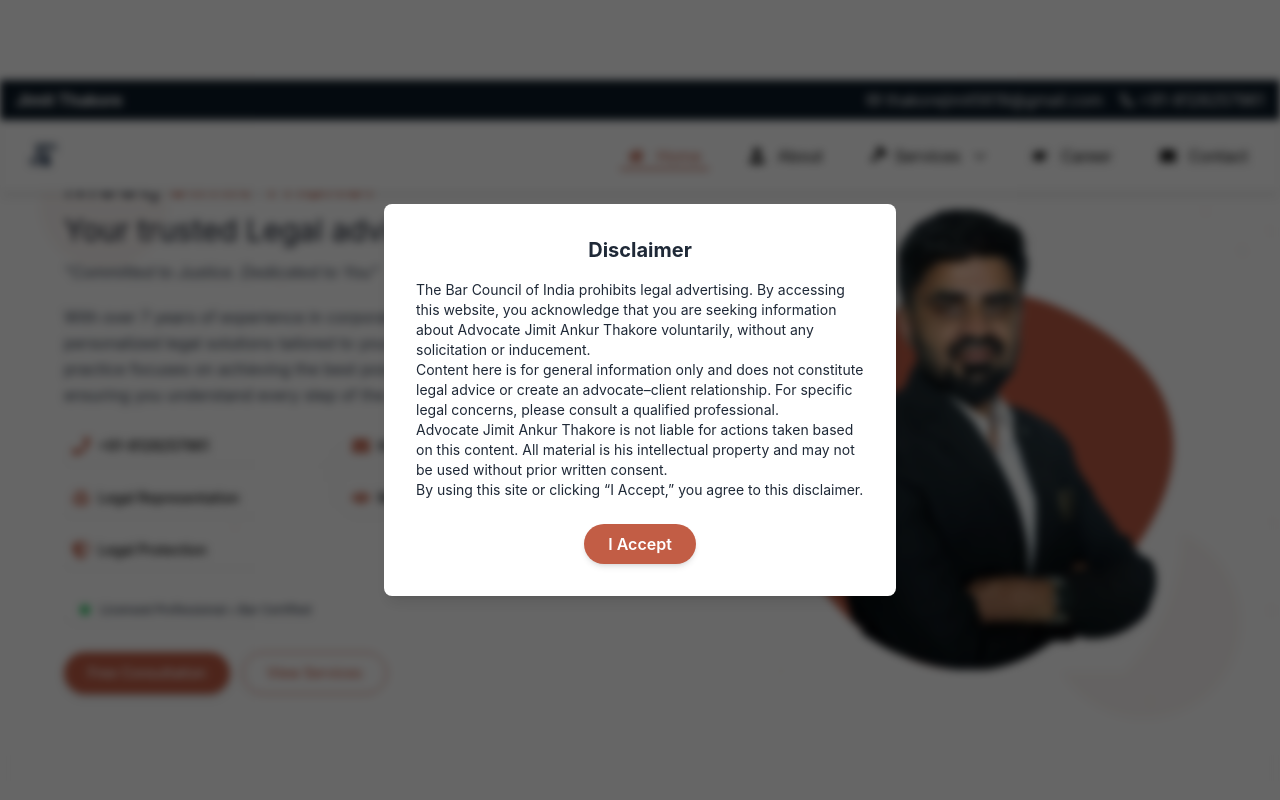
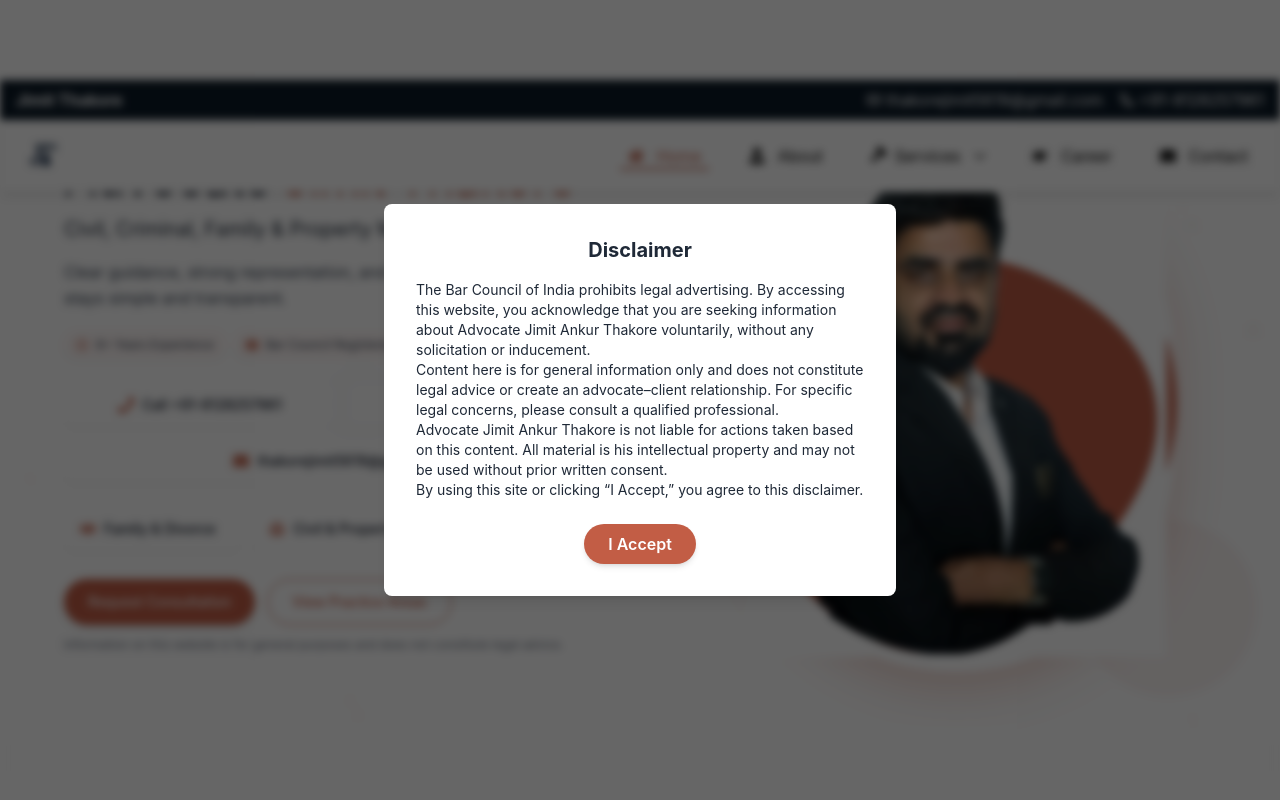
Before and after one commit to dhairya-pro/lawyer, a React (Vite) app in the folder frontened/: page / in a window 1280 px wide. Shown: the top 800 px of the page. Built offline with nearby package versions, Linux system fonts and the light colour scheme.

Commit message:
UpdateLegalAdvisorCard.jsx

```diff
--- a/frontened/src/components-about/LegalAdvisorCard.jsx
+++ b/frontened/src/components-about/LegalAdvisorCard.jsx
@@ -1,92 +1,83 @@
-import React, { useEffect, useRef } from 'react';
+import React, { useEffect, useRef } from "react";
 // eslint-disable-next-line no-unused-vars
-import { motion } from 'framer-motion';
-import { FaBalanceScale, FaHandshake, FaShieldAlt, FaPhone, FaEnvelope } from 'react-icons/fa';
-import profile from '../assets/profile.png'
-import about from '../assets/about.png'
+import { motion } from "framer-motion";
+import {
+  FaBalanceScale,
+  FaHandshake,
+  FaShieldAlt,
+  FaPhone,
+  FaEnvelope,
+  FaWhatsapp,
+  FaIdCard,
+  FaRegClock,
+  FaComments,
+} from "react-icons/fa";
 
-<style>
-{`
-@keyframes float {
-  0% { transform: translateY(0px); }
-  50% { transform: translateY(-18px); }
-  100% { transform: translateY(0px); }
-}
-.animate-float {
-  animation: float 3.5s ease-in-out infinite;
-}
-@keyframes pulseShadow {
-  0%, 100% { box-shadow: 0 8px 32px 0 rgba(194,93,69,0.18); }
-  50% { box-shadow: 0 16px 48px 0 rgba(194,93,69,0.32); }
-}
-.animate-pulseShadow {
-  animation: pulseShadow 2.5s infinite;
-}
-`}
-</style>
+import about from "../assets/about.png"; // your hero image (same as old)
+
+const PHONE_E164 = "+918128257961";
+const PHONE_DISPLAY = "+91-8128257961";
+const EMAIL = "thakorejimit5619@gmail.com";
+const WHATSAPP_NUMBER = "918128257961"; // for wa.me (no +)
 
 const LegalAdvisorHero = () => {
   const canvasRef = useRef(null);
+  const wrapRef = useRef(null);
 
-  // Background animation effect
+  // Background animation effect (optimized: uses hero container size, fewer particles)
   useEffect(() => {
     const canvas = canvasRef.current;
-    const ctx = canvas.getContext('2d');
+    const wrap = wrapRef.current;
+    if (!canvas || !wrap) return;
+
+    const ctx = canvas.getContext("2d");
     let animationFrameId;
 
-    // Set canvas dimensions
     const setCanvasDimensions = () => {
-      canvas.width = window.innerWidth;
-      canvas.height = window.innerHeight;
+      const rect = wrap.getBoundingClientRect();
+      canvas.width = Math.max(1, Math.floor(rect.width));
+      canvas.height = Math.max(1, Math.floor(rect.height));
     };
 
     setCanvasDimensions();
-    window.addEventListener('resize', setCanvasDimensions);
 
-    // Legal symbols for animation
+    const ro = new ResizeObserver(() => setCanvasDimensions());
+    ro.observe(wrap);
+
     const symbols = [
-      { icon: '§', size: 14 },
-      { icon: '⚖', size: 18 },
-      { icon: '¶', size: 14 },
-      { icon: '†', size: 16 }
+      { icon: "§", size: 14 },
+      { icon: "⚖", size: 18 },
+      { icon: "¶", size: 14 },
+      { icon: "†", size: 16 },
     ];
 
-    // Create particles
     const particles = [];
-    const particleCount = 30;
+    const particleCount = 16;
 
     for (let i = 0; i < particleCount; i++) {
       particles.push({
         x: Math.random() * canvas.width,
         y: Math.random() * canvas.height,
-        speed: 0.2 + Math.random() * 0.3,
+        speed: 0.12 + Math.random() * 0.22,
         symbol: symbols[Math.floor(Math.random() * symbols.length)],
-        opacity: 0.05 + Math.random() * 0.1,
-        direction: Math.random() * Math.PI * 2
+        opacity: 0.05 + Math.random() * 0.08,
+        direction: Math.random() * Math.PI * 2,
       });
     }
 
-    // Animation render function
     const render = () => {
       ctx.clearRect(0, 0, canvas.width, canvas.height);
 
-      particles.forEach(particle => {
-        // Update position
-        particle.x += Math.cos(particle.direction) * particle.speed;
-        particle.y += Math.sin(particle.direction) * particle.speed;
+      particles.forEach((p) => {
+        p.x += Math.cos(p.direction) * p.speed;
+        p.y += Math.sin(p.direction) * p.speed;
 
-        // Boundary check and redirect
-        if (particle.x < 0 || particle.x > canvas.width) {
-          particle.direction = Math.PI - particle.direction;
-        }
-        if (particle.y < 0 || particle.y > canvas.height) {
-          particle.direction = -particle.direction;
-        }
+        if (p.x < 0 || p.x > canvas.width) p.direction = Math.PI - p.direction;
+        if (p.y < 0 || p.y > canvas.height) p.direction = -p.direction;
 
-        // Draw symbol
-        ctx.font = `${particle.symbol.size}px serif`;
-        ctx.fillStyle = `rgba(194, 93, 69, ${particle.opacity})`;
-        ctx.fillText(particle.symbol.icon, particle.x, particle.y);
+        ctx.font = `${p.symbol.size}px serif`;
+        ctx.fillStyle = `rgba(194, 93, 69, ${p.opacity})`;
+        ctx.fillText(p.symbol.icon, p.x, p.y);
       });
 
       animationFrameId = window.requestAnimationFrame(render);
@@ -94,164 +85,209 @@ const LegalAdvisorHero = () => {
 
     render();
 
-    // Cleanup
     return () => {
       window.cancelAnimationFrame(animationFrameId);
-      window.removeEventListener('resize', setCanvasDimensions);
+      ro.disconnect();
     };
   }, []);
 
   return (
-    <div className="w-full bg-white py-16 px-4 sm:px-6 lg:px-8 top-5 relative overflow-hidden">
+    <section
+      ref={wrapRef}
+      className="relative w-full overflow-hidden bg-white py-14 sm:py-16 px-4 sm:px-6 lg:px-8"
+      aria-label="Hero section"
+    >
+      {/* ✅ IMPORTANT: Keep styles INSIDE component (works in React) */}
+      <style>{`
+        @keyframes float {
+          0% { transform: translateY(0px); }
+          50% { transform: translateY(-14px); }
+          100% { transform: translateY(0px); }
+        }
+        .animate-float {
+          animation: float 3.5s ease-in-out infinite;
+        }
+        @keyframes pulseShadow {
+          0%, 100% { box-shadow: 0 8px 32px 0 rgba(194,93,69,0.16); }
+          50% { box-shadow: 0 16px 48px 0 rgba(194,93,69,0.28); }
+        }
+        .animate-pulseShadow {
+          animation: pulseShadow 2.6s ease-in-out infinite;
+        }
+      `}</style>
+
       {/* Background canvas animation */}
       <canvas
         ref={canvasRef}
-        className="absolute top-0 left-0 w-full h-full pointer-events-none"
-        style={{ opacity: 0.7 }}
+        className="absolute inset-0 w-full h-full pointer-events-none"
+        style={{ opacity: 0.65 }}
+        aria-hidden="true"
       />
 
       {/* Decorative elements */}
-      <div className="absolute top-10 left-10 w-32 h-32 rounded-full bg-[#c25d45] opacity-5"></div>
-      <div className="absolute bottom-10 right-10 w-48 h-48 rounded-full bg-[#c25d45] opacity-5"></div>
-      <div className="absolute top-1/2 left-1/4 w-24 h-24 rounded-full bg-gray-200 opacity-10"></div>
+      <div className="absolute -top-10 left-6 h-28 w-28 rounded-full bg-[#c25d45] opacity-[0.06]" />
+      <div className="absolute bottom-8 right-6 h-44 w-44 rounded-full bg-[#c25d45] opacity-[0.06]" />
+      <div className="absolute top-1/2 left-1/4 h-20 w-20 -translate-y-1/2 rounded-full bg-gray-200 opacity-[0.12]" />
 
       <motion.div
-        className="max-w-6xl mx-auto flex flex-col-reverse md:flex-row items-center justify-between relative z-10 gap-10 md:gap-0"
+        className="relative z-10 mx-auto max-w-6xl grid grid-cols-1 md:grid-cols-2 items-center gap-10"
         initial={{ opacity: 0 }}
         animate={{ opacity: 1 }}
-        transition={{ duration: 0.8 }}
+        transition={{ duration: 0.7 }}
       >
-        {/* Left side content */}
+        {/* LEFT SIDE */}
         <motion.div
-          className="w-full md:w-1/2 md:pr-8 mb-8 md:mb-0"
-          initial={{ opacity: 0, x: -30 }}
+          className="order-2 md:order-1"
+          initial={{ opacity: 0, x: -24 }}
           animate={{ opacity: 1, x: 0 }}
-          transition={{ delay: 0.3, duration: 0.7 }}
+          transition={{ delay: 0.15, duration: 0.6 }}
         >
-          <div className="flex items-baseline mb-1">
-            <h2 className="text-3xl sm:text-4xl font-normal text-gray-900">Meet, </h2>
-            <h2 className="text-3xl sm:text-4xl font-normal text-[#c25d45] ml-2">Jimit Thakor</h2>
+          {/* ✅ Updated headline (no comma, no duplication, better SEO) */}
+          <h1 className="text-3xl sm:text-4xl lg:text-5xl font-normal tracking-tight text-gray-900">
+            Advocate <span className="text-[#c25d45]">Jimit Thakore</span>
+          </h1>
+
+          {/* ✅ No Ahmedabad mention */}
+          <p className="mt-3 text-lg sm:text-xl text-gray-800">
+            Civil, Criminal, Family &amp; Property Matters
+          </p>
+
+          {/* ✅ Novice-friendly 1-liner */}
+          <p className="mt-4 text-base text-gray-700 leading-relaxed max-w-xl">
+            Clear guidance, strong representation, and timely updates—so each
+            step stays simple and transparent.
+          </p>
+
+          {/* ✅ Trust badges (8+ years) */}
+          <div className="mt-5 flex flex-wrap gap-2">
+            <span className="inline-flex items-center gap-2 rounded-full bg-[#fff8f7] px-3 py-1.5 text-xs text-gray-700 shadow-sm">
+              <FaRegClock className="text-[#c25d45]" /> 8+ Years Experience
+            </span>
+            <span className="inline-flex items-center gap-2 rounded-full bg-[#fff8f7] px-3 py-1.5 text-xs text-gray-700 shadow-sm">
+              <FaIdCard className="text-[#c25d45]" /> Bar Council Registered
+            </span>
+            <span className="inline-flex items-center gap-2 rounded-full bg-[#fff8f7] px-3 py-1.5 text-xs text-gray-700 shadow-sm">
+              <FaComments className="text-[#c25d45]" /> In-person &amp; Online
+            </span>
           </div>
 
-          <h3 className="text-2xl sm:text-3xl font-normal text-gray-900 mt-2 mb-3">
-            Your trusted Legal advisor
-          </h3>
+          {/* ✅ Contact actions (Call + WhatsApp primary; email secondary) */}
+          <div className="mt-6 grid grid-cols-1 sm:grid-cols-2 gap-3 max-w-xl">
+            <a
+              href={`tel:${PHONE_E164}`}
+              className="flex items-center justify-center gap-2 rounded-xl bg-white/70 backdrop-blur-sm px-4 py-3 shadow-sm hover:bg-white/90 transition"
+            >
+              <FaPhone className="text-[#c25d45]" />
+              <span className="text-sm font-medium text-gray-900">
+                Call {PHONE_DISPLAY}
+              </span>
+            </a>
 
-          <p className="text-base text-gray-700 italic mt-2 mb-5">
-            "Committed to Justice. Dedicated to You"
-          </p>
+            <a
+              href={`https://wa.me/${WHATSAPP_NUMBER}`}
+              target="_blank"
+              rel="noreferrer"
+              className="flex items-center justify-center gap-2 rounded-xl bg-white/70 backdrop-blur-sm px-4 py-3 shadow-sm hover:bg-white/90 transition"
+            >
+              <FaWhatsapp className="text-[#c25d45]" />
+              <span className="text-sm font-medium text-gray-900">WhatsApp</span>
+            </a>
 
-          {/* Added explanation text */}
-          <motion.p
-            className="text-base text-gray-700 mb-5 leading-relaxed"
-            initial={{ opacity: 0 }}
-            animate={{ opacity: 1 }}
-            transition={{ delay: 0.5, duration: 0.7 }}
-          >
-            With over 7 years of experience in corporate and family law, I provide personalized
-            legal solutions tailored to your unique situation. My practice focuses on achieving
-            the best possible outcomes while ensuring you understand every step of the process.
-          </motion.p>
+            <a
+              href={`mailto:${EMAIL}`}
+              className="sm:col-span-2 flex items-center justify-center gap-2 rounded-xl bg-white/60 backdrop-blur-sm px-4 py-3 shadow-sm hover:bg-white/85 transition"
+            >
+              <FaEnvelope className="text-[#c25d45]" />
+              <span className="text-sm font-medium text-gray-900">{EMAIL}</span>
+            </a>
+          </div>
 
-          {/* Key services with icons */}
-          <motion.div
-            className="grid grid-cols-1 sm:grid-cols-2 gap-4 mb-7"
-            initial={{ opacity: 0, y: 20 }}
-            animate={{ opacity: 1, y: 0 }}
-            transition={{ delay: 0.7, duration: 0.6 }}
-          >
-            <a href="tel:+918128257961" className="flex items-center bg-white/50 backdrop-blur-sm p-2 rounded-lg shadow-sm hover:bg-white/70 transition-colors">
-              <FaPhone className="text-[#c25d45] mr-2 text-lg" />
-              <span className="text-sm font-medium">+91-8128257961</span>
-            </a>
-            <a href="mailto:thakorejimit5619@gmail.com" className="flex items-center bg-white/50 backdrop-blur-sm p-2 rounded-lg shadow-sm hover:bg-white/70 transition-colors">
-              <FaEnvelope className="text-[#c25d45] mr-2 text-lg" />
-              <span className="text-sm font-medium">thakorejimit5619@gmail.com</span>
-            </a>
-            <div className="flex items-center bg-white/50 backdrop-blur-sm p-2 rounded-lg shadow-sm">
-              <FaBalanceScale className="text-[#c25d45] mr-2 text-lg" />
-              <span className="text-sm font-medium">Legal Representation</span>
+          {/* ✅ Practice areas (clear labels for novices) */}
+          <div className="mt-6 grid grid-cols-1 sm:grid-cols-3 gap-3 max-w-xl">
+            <div className="flex items-center gap-2 rounded-xl bg-white/60 backdrop-blur-sm px-4 py-3 shadow-sm">
+              <FaHandshake className="text-[#c25d45]" />
+              <span className="text-sm font-medium text-gray-900">
+                Family &amp; Divorce
+              </span>
             </div>
-            <div className="flex items-center bg-white/50 backdrop-blur-sm p-2 rounded-lg shadow-sm">
-              <FaHandshake className="text-[#c25d45] mr-2 text-lg" />
-              <span className="text-sm font-medium">Mediation Services</span>
+
+            <div className="flex items-center gap-2 rounded-xl bg-white/60 backdrop-blur-sm px-4 py-3 shadow-sm">
+              <FaBalanceScale className="text-[#c25d45]" />
+              <span className="text-sm font-medium text-gray-900">
+                Civil &amp; Property
+              </span>
             </div>
-            <div className="flex items-center bg-white/50 backdrop-blur-sm p-2 rounded-lg shadow-sm">
-              <FaShieldAlt className="text-[#c25d45] mr-2 text-lg" />
-              <span className="text-sm font-medium">Legal Protection</span>
+
+            <div className="flex items-center gap-2 rounded-xl bg-white/60 backdrop-blur-sm px-4 py-3 shadow-sm">
+              <FaShieldAlt className="text-[#c25d45]" />
+              <span className="text-sm font-medium text-gray-900">
+                Criminal Defence
+              </span>
             </div>
-          </motion.div>
+          </div>
 
-          {/* Credentials badge */}
-          <motion.div
-            className="flex items-center mb-7"
-            initial={{ opacity: 0 }}
-            animate={{ opacity: 1 }}
-            transition={{ delay: 0.9, duration: 0.6 }}
-          >
-            <div className="bg-white/70 backdrop-blur-sm rounded-full py-1.5 px-4 flex items-center shadow-sm">
-              <span className="h-2.5 w-2.5 rounded-full bg-green-500 mr-2.5"></span>
-              <span className="text-xs font-medium text-gray-700">Licensed Professional • Bar Certified</span>
-            </div>
-          </motion.div>
-
-          {/* CTA buttons */}
-          <motion.div
-            className="flex flex-wrap gap-3"
-            initial={{ opacity: 0, y: 10 }}
-            animate={{ opacity: 1, y: 0 }}
-            transition={{ delay: 1.1, duration: 0.5 }}
-          >
+          {/* ✅ CTAs (replace “Free Consultation” -> “Request Consultation”) */}
+          <div className="mt-7 flex flex-wrap gap-3">
             <motion.button
-              className="bg-[#c25d45] hover:bg-[#b14a35] text-white text-sm font-medium px-6 py-2.5 rounded-full transition-colors duration-300 shadow-md hover:shadow-lg"
-              whileHover={{ scale: 1.05 }}
-              whileTap={{ scale: 0.97 }}
-              //directly to call action button
+              className="bg-[#c25d45] hover:bg-[#b14a35] text-white text-sm font-medium px-6 py-3 rounded-full transition-colors duration-300 shadow-md hover:shadow-lg"
+              whileHover={{ scale: 1.03 }}
+              whileTap={{ scale: 0.98 }}
               onClick={() => {
-                window.location.href = 'tel:+918128257961';
+                window.location.href = `tel:${PHONE_E164}`;
               }}
             >
-              Free Consultation
+              Request Consultation
             </motion.button>
 
             <motion.button
-              className="border border-[#c25d45] text-[#c25d45] hover:bg-[#fff8f7] text-sm font-medium px-6 py-2.5 rounded-full transition-colors duration-300 shadow-sm hover:shadow-md"
-              whileHover={{ scale: 1.05 }}
-              whileTap={{ scale: 0.97 }}
+              className="border border-[#c25d45] text-[#c25d45] hover:bg-[#fff8f7] text-sm font-medium px-6 py-3 rounded-full transition-colors duration-300 shadow-sm hover:shadow-md"
+              whileHover={{ scale: 1.03 }}
+              whileTap={{ scale: 0.98 }}
               onClick={() => {
-                window.location.href = '/service';
+                window.location.href = "/service";
               }}
             >
-              View Services
+              View Practice Areas
             </motion.button>
-          </motion.div>
+          </div>
+
+          {/* ✅ Single disclaimer (no duplication) */}
+          <p className="mt-3 text-xs text-gray-500 max-w-xl">
+            Information on this website is for general purposes and does not
+            constitute legal advice.
+          </p>
         </motion.div>
 
+        {/* RIGHT SIDE (your existing image design) */}
         <motion.div
-          className="relative w-full md:w-1/2 flex justify-center md:justify-end z-20"
-          initial={{ opacity: 0, y: 40 }}
+          className="order-1 md:order-2 flex justify-center md:justify-end z-20"
+          initial={{ opacity: 0, y: 26 }}
           animate={{ opacity: 1, y: 0 }}
-          transition={{ delay: 0.5, duration: 0.8, type: 'spring' }}
+          transition={{ delay: 0.2, duration: 0.7, type: "spring" }}
         >
-          <div className="relative flex items-center justify-center w-48 h-64 xs:w-56 xs:h-72 sm:w-64 sm:h-80 md:w-72 md:h-96 lg:w-[500px] lg:h-[500px]"
+          <div className="relative flex items-center justify-center w-[280px] h-[320px] sm:w-[340px] sm:h-[380px] lg:w-[520px] lg:h-[520px]">
+            {/* Accent circle behind image */}
+            <div className="absolute inset-0 flex items-center justify-center">
+              <div className="h-[85%] w-[85%] rounded-full bg-[#c25d45]" />
+            </div>
 
-          >
             <motion.div
-              className="relative flex items-center justify-center z-10 bottom-10 xs:bottom-12 sm:bottom-14 md:bottom-16 left-0 xs:left-2 sm:left-4 animate-float animate-pulseShadow top-2"
+              className="relative z-10 animate-float animate-pulseShadow rounded-full p-2 bg-white/20"
               whileHover={{ scale: 1 }}
-              transition={{ type: 'spring', stiffness: 300 }}
+              transition={{ type: "spring", stiffness: 300 }}
             >
               <img
                 src={about}
-                alt="Legal Advisor"
-                className="w-48 h-64 xs:w-48 xs:h-64 sm:w-56 sm:h-72 md:w-80 md:h-96 lg:w-[400px] lg:h-[600px] object-contain object-center rounded-full"
-                style={{ background: 'transparent' }}
+                alt="Advocate Jimit Thakore"
+                className="w-[240px] h-[300px] sm:w-[290px] sm:h-[350px] lg:w-[420px] lg:h-[520px] object-contain object-center"
+                style={{ background: "transparent" }}
+                loading="eager"
               />
             </motion.div>
           </div>
         </motion.div>
       </motion.div>
-    </div>
+    </section>
   );
 };
 
```
